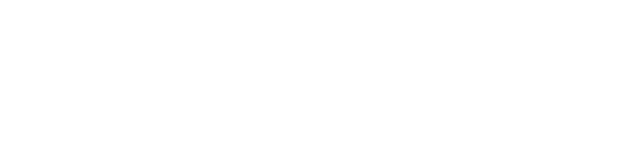
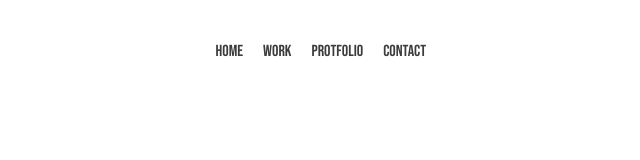
Before and after one commit to mintusikder/personal-website, a plain HTML site: page index.html in a window 1280 px wide. Shown: the whole page, without its empty margins (634-1274 px from the left). Drawn offline with Linux system fonts and the light colour scheme.

Commit message:
added nav section

```diff
--- a/index.html
+++ b/index.html
@@ -7,6 +7,15 @@
     <link rel="stylesheet" href="./style/style.css">
 </head>
 <body>
-
+    <header>
+        <nav>
+            <ul id="nav">
+                <li><a href="/">Home</a></li>
+                <li><a href="/">Work</a></li>
+                <li><a href="/">Protfolio</a></li>
+                <li><a href="/">Contact</a></li>
+            </ul>
+        </nav>
+    </header>
 </body>
 </html>
--- a/style/style.css
+++ b/style/style.css
@@ -0,0 +1,32 @@
+/* font */
+@import url("https://fonts.googleapis.com/css2?family=Bebas+Neue&display=swap");
+
+* {
+  margin: 0;
+  padding: 0;
+  font-family: "Bebas Neue", serif;
+}
+#nav {
+  display: flex;
+  align-items: center;
+  justify-content: end;
+  margin-right: 200px;
+  margin-top: 40px;
+}
+#nav li {
+  list-style: none;
+  margin-right: 20px;
+}
+#nav li a {
+  text-decoration: none;
+  color: rgb(60, 60, 60);
+  font-size: 16px;
+  font-weight: 500;
+  line-height: 24px;
+  letter-spacing: 0%;
+}
+@media screen and (max-width: 576px) {
+  #nav {
+    margin-right: 0px;
+  }
+}
```
